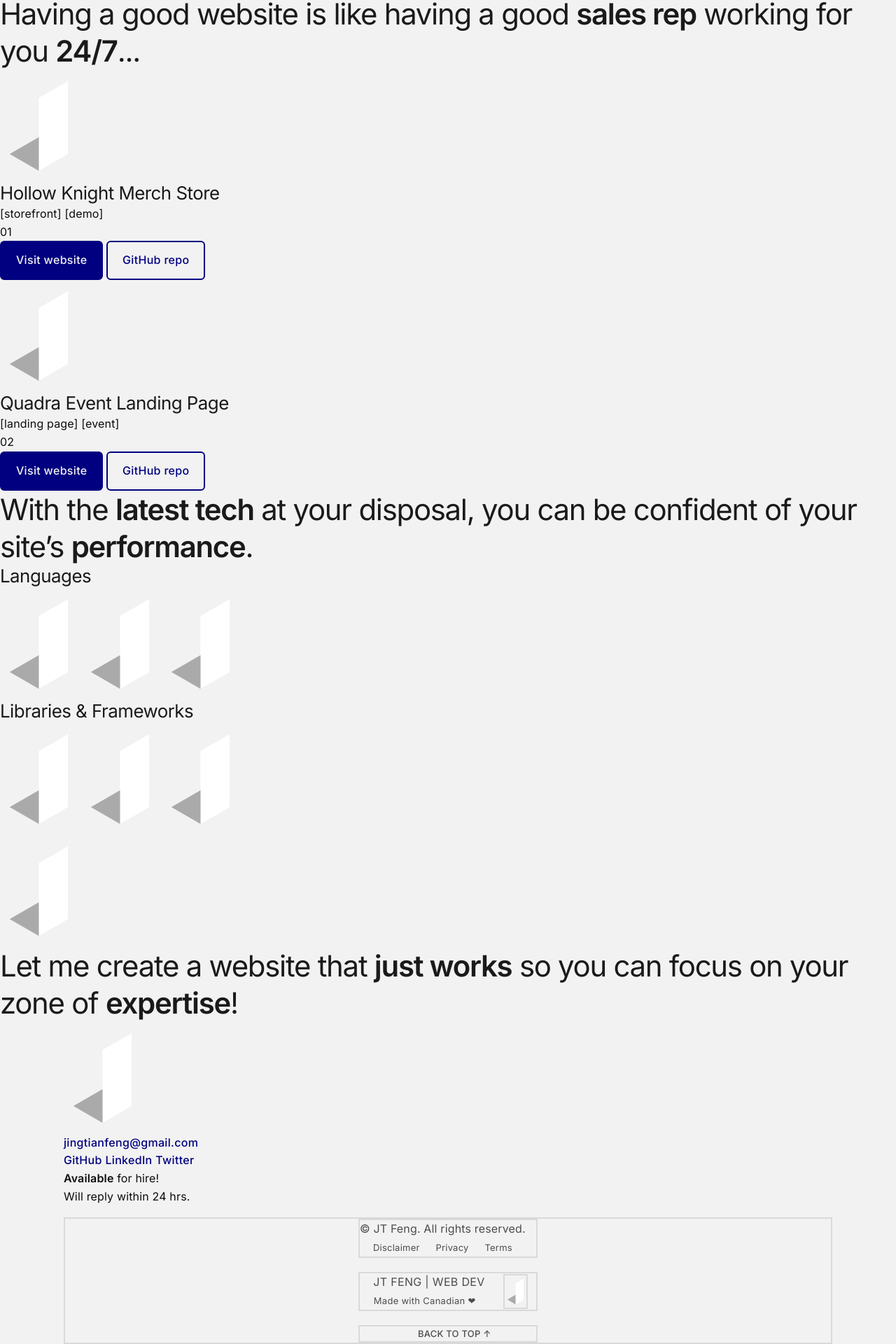
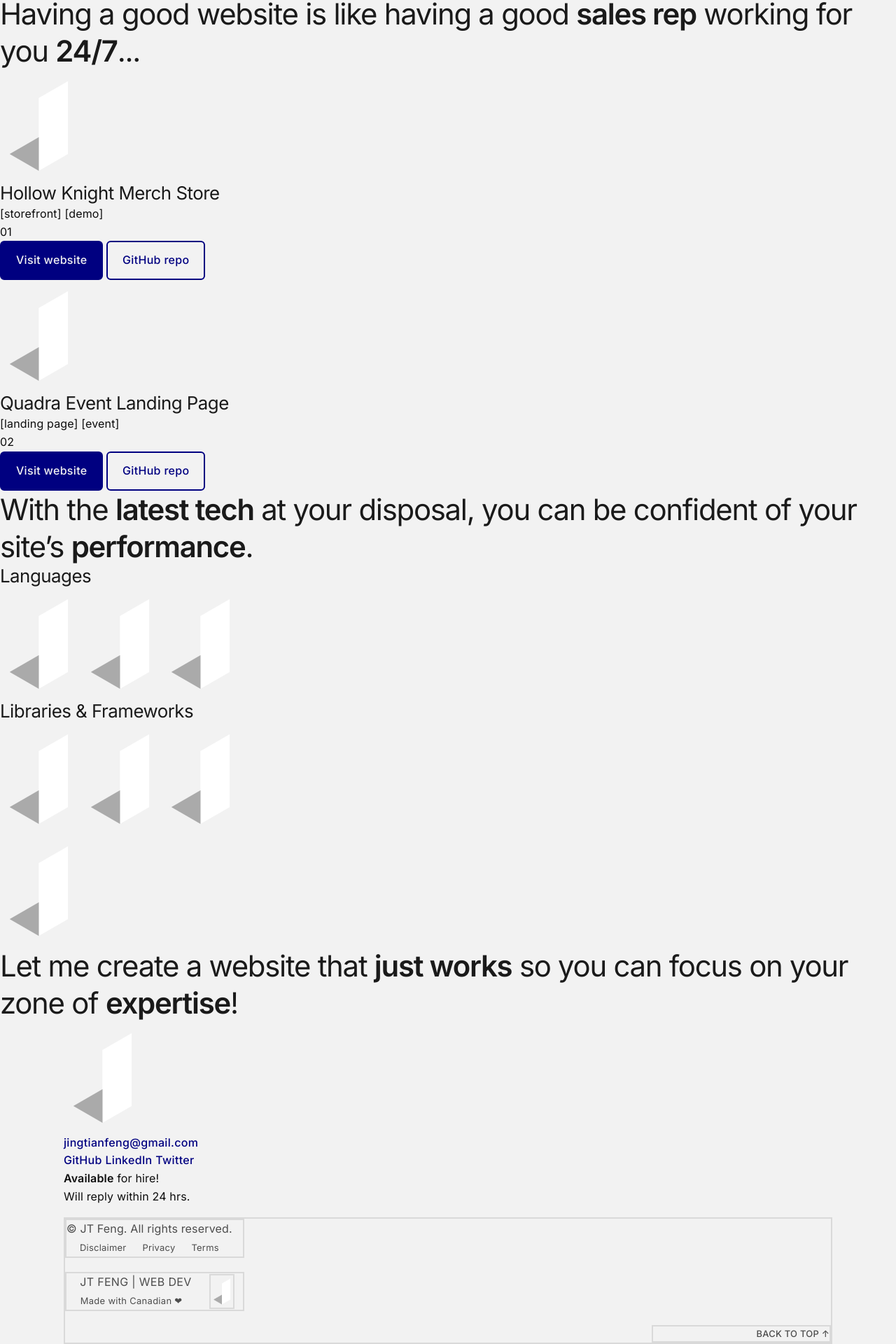
Before and after one commit to jingtianfeng/jtfeng-personal-1, a Jekyll site: the page built from index.html, in a window 1280 px wide. Shown: the part 717-2637 px from the top of the page at 70% size. Built offline with Jekyll 4.4.1, drawn with Linux system fonts in a browser that asks for light colours.

Commit message:
Update footer: tweak alignment

```diff
--- a/_includes/footer.html
+++ b/_includes/footer.html
@@ -14,7 +14,7 @@
                 Will reply within 24 hrs.
             </div>
         </address>
-        <div class="border d-flex flex-column align-items-center gap-3">
+        <div class="border d-flex flex-column gap-3">
             <div class="border text-muted"
                  style="width: 16rem">
                 <div>
@@ -54,7 +54,7 @@
                      height="50" width="auto">
             </a>
             <a href="#nav-top"
-               class="border small text-muted text-uppercase text-center"
+               class="border small text-muted text-uppercase text-end align-self-end"
                style="width: 16rem">
                 &nbsp;&nbsp;&nbsp;&nbsp; Back to top ↑
             </a>
```
